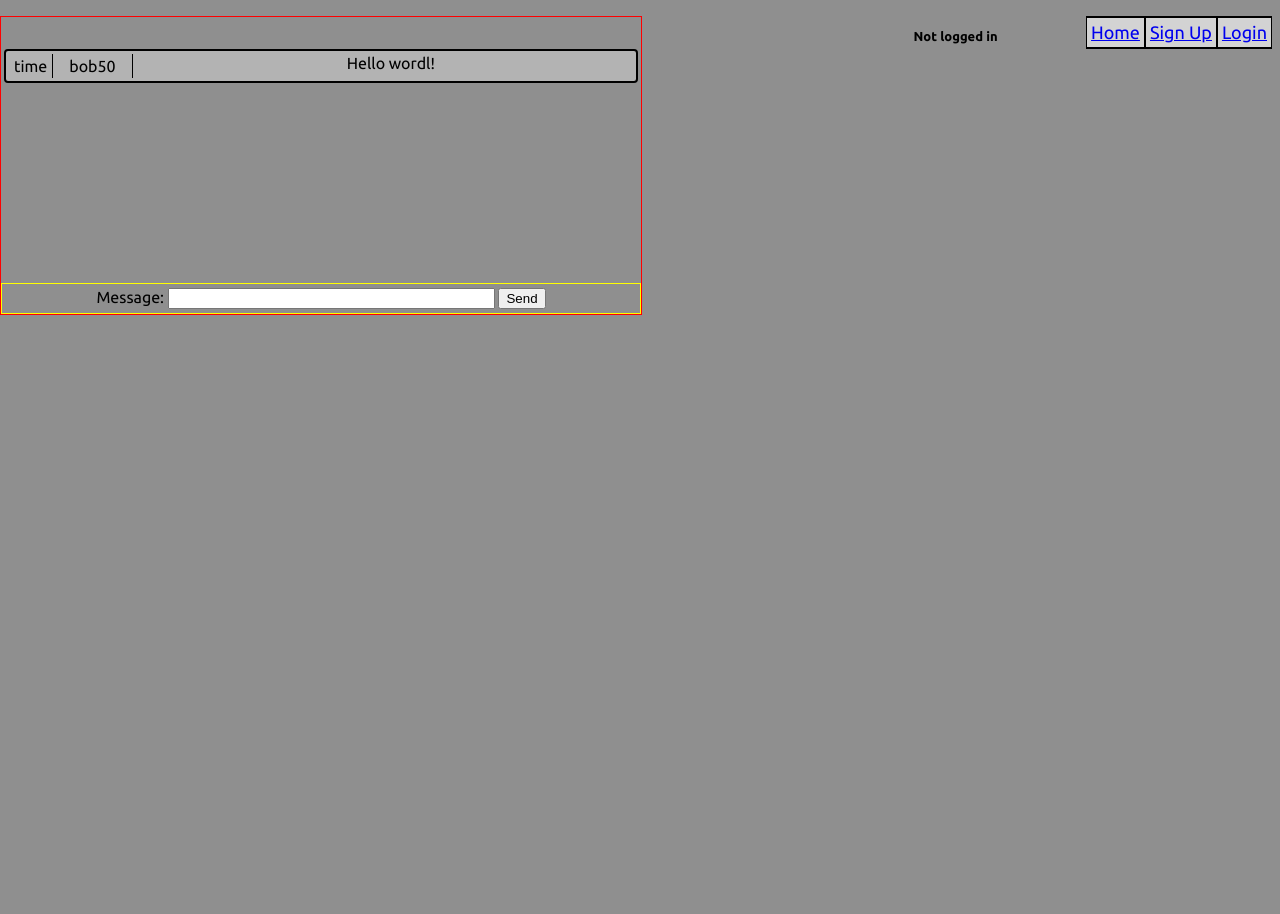
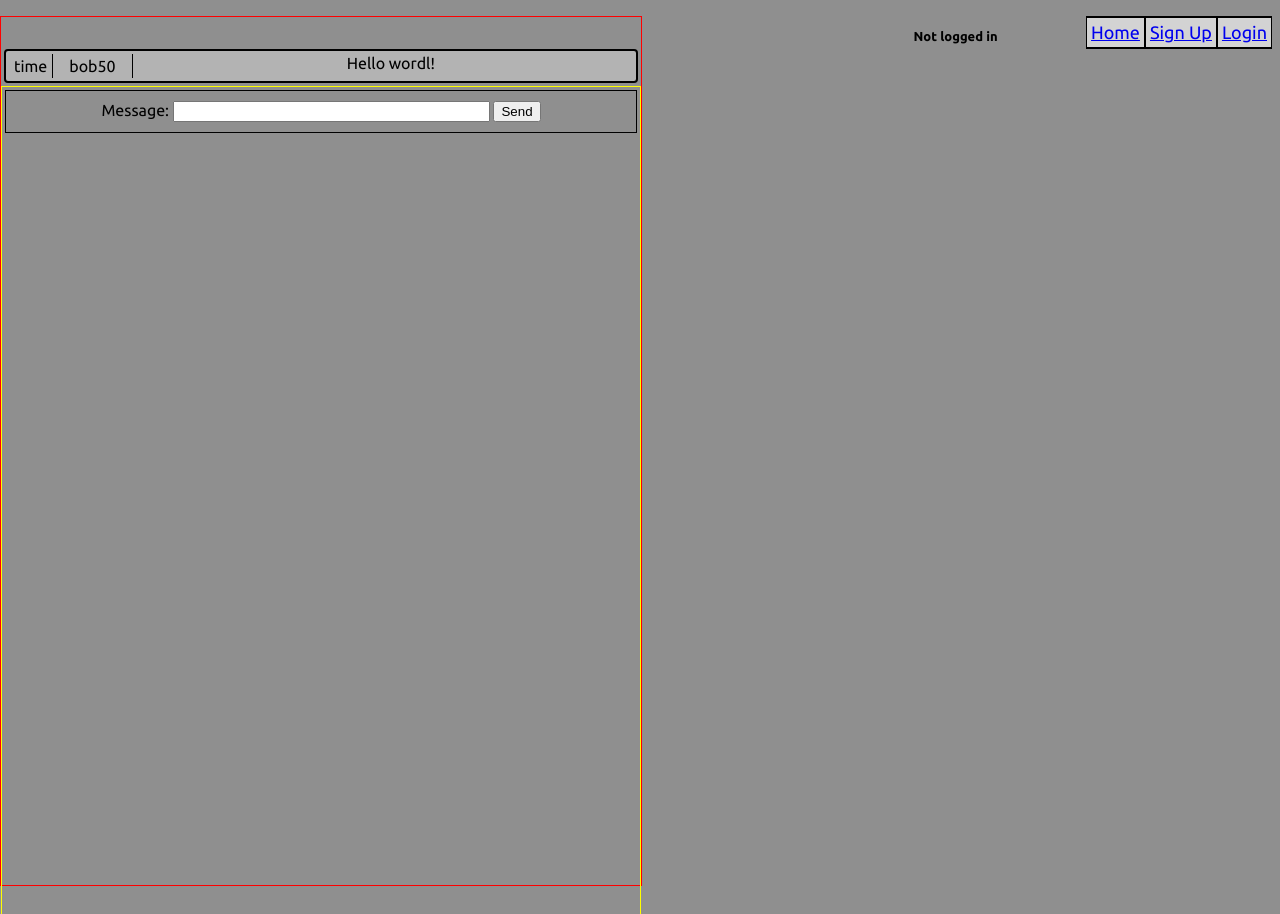
Before and after one commit to m1k0103/music_together, a Flask app: template music_together/templates/room.html in a window 1280 px wide. Run offline with Flask 3, Linux system fonts and the light colour scheme; the template is opened without the code that fills it: most values are stand-ins (such as "Sample title", 1, 10 or a date in 2020); parts of the project's set-up code (start-up, migrations or seed data) failed here and were passed over.

Commit message:
royally messed up the css for the chat

```diff
--- a/music_together/static/style.css
+++ b/music_together/static/style.css
@@ -50,6 +50,8 @@ li.navbar{
     /*border: 1px blue solid;*/
     width: 50%;
     max-width: 50%;
+    display: table;
+    height: 95%;
 }
 .right-container{
     margin-top:35px;
@@ -194,17 +196,22 @@ li.navbar{
 }
 .chat-input-container{
     border: 1px yellow solid;
-    display: absolute;
-    margin-top: 200px;
-    left: 0;
-    bottom: 0;
+    padding: 3px;
+    display: flex;
     text-align: center;
+    flex-flow: column;
+    height: 100%;
+    position: relative;
 }
 .chat-input{
-
+    border: 1px black solid;
+    padding: 6px;
+    vertical-align: bottom;
+    flex: 1 1;
 }
 #message{
     width: 50%;
+    text-align: left;
     margin-top: 4px;
     margin-bottom: 4px;
 }
```
